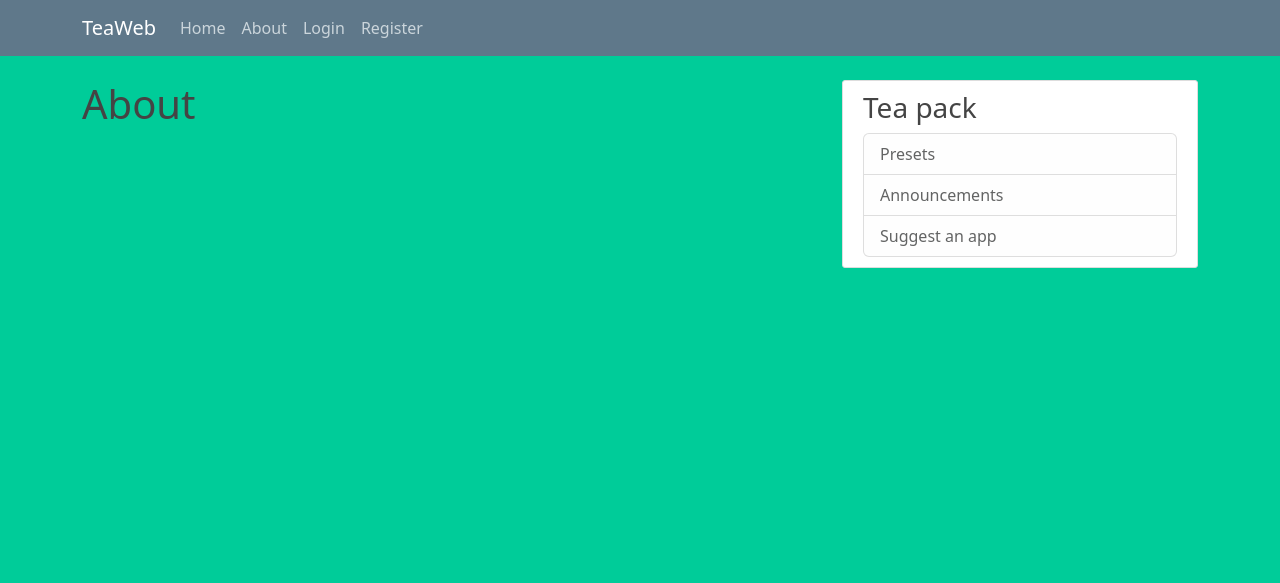
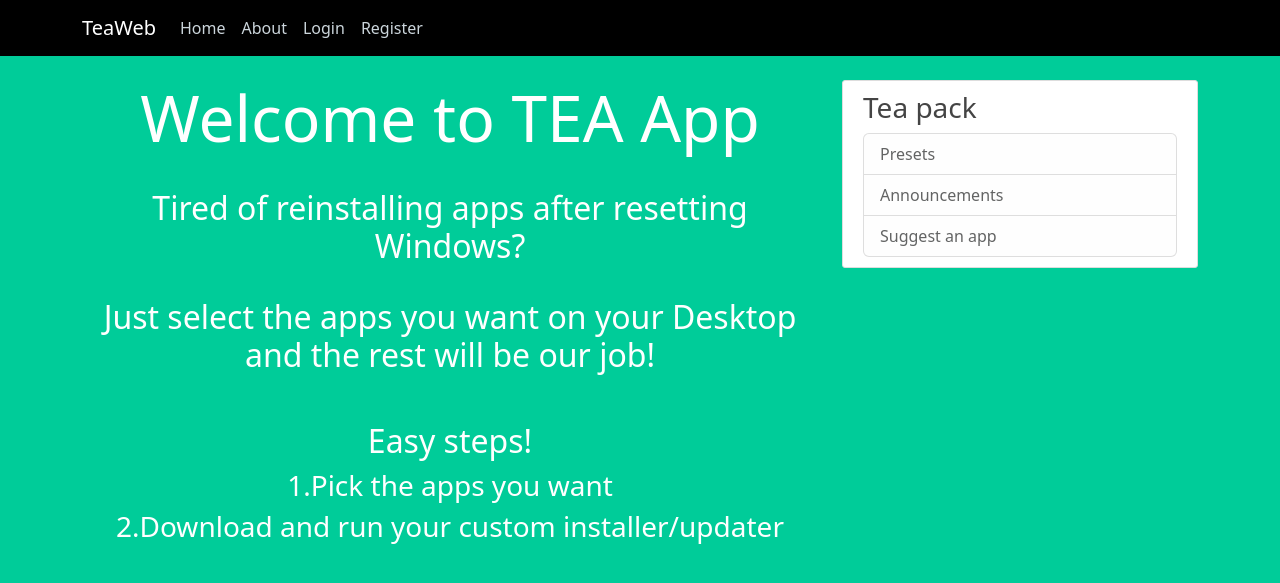
Before and after one commit to Eduard2609/TeaPython_ISW, a Flask app: page /about in a window 1280 px wide. Shown: the top 583 px of the page. Run offline with Flask 2, Linux system fonts and the light colour scheme; some libraries are stand-ins or nearby versions.

Commit message:
updated about page

```diff
--- a/static/main.css
+++ b/static/main.css
@@ -10,7 +10,7 @@ h1, h2, h3, h4, h5, h6 {
 }
 
 .bg-steel {
-  background-color: #5f788a;
+  background-color: black;
 }
 
 .site-header .navbar-nav .nav-link {
--- a/templates/about.html
+++ b/templates/about.html
@@ -1,4 +1,24 @@
 {% extends "layout.html" %}
 {% block content %}
-    <h1>About</h1>
+
+<div class="text-center">
+    <div class="mainText">
+
+    <h1 class="display-3 text-white">Welcome to TEA App</h1>
+    <br />
+    <h2 class="mainSubTitle text-white"> Tired of reinstalling apps after resetting Windows?</h2>
+    <br />
+    <h2 class="mainSubTitle text-white">Just select the apps you want on your Desktop and the rest will be our job!</h2>
+    <br />
+    <p><h2 class="mainSubTitle text-white">Easy steps!</h2>
+
+           <h3 class="mainSubTitle text-white">1.Pick the apps you want</h3>
+           <h3 class="mainSubTitle text-white">2.Download and run your custom installer/updater</h3>
+
+    </p>
+
+    </div>
+
+</div>
+
 {% endblock %}
--- a/templates/home.html
+++ b/templates/home.html
@@ -1,11 +1,13 @@
 {% extends "layout.html" %}
 {% block content %}
 {% for aplicatie in aplicatie %}
+
+
    <article class="media content-section">
           <div class="media-body">
             <h2><a class="article-title" href="#">{{ aplicatie.Application_Name}}</a></h2>
-            <p class="article-content ">Install :{{ aplicatie.Install_command}}</p>
-<!--              <p class="article-content visually-hidden">Install :{{ aplicatie.Install_command}}</p>-->
+<!--            <p class="article-content ">Install :{{ aplicatie.Install_command}}</p>-->
+              <p class="article-content visually-hidden">Install :{{ aplicatie.Install_command}}</p>
           </div>
         </article>
 {% endfor %}
```
